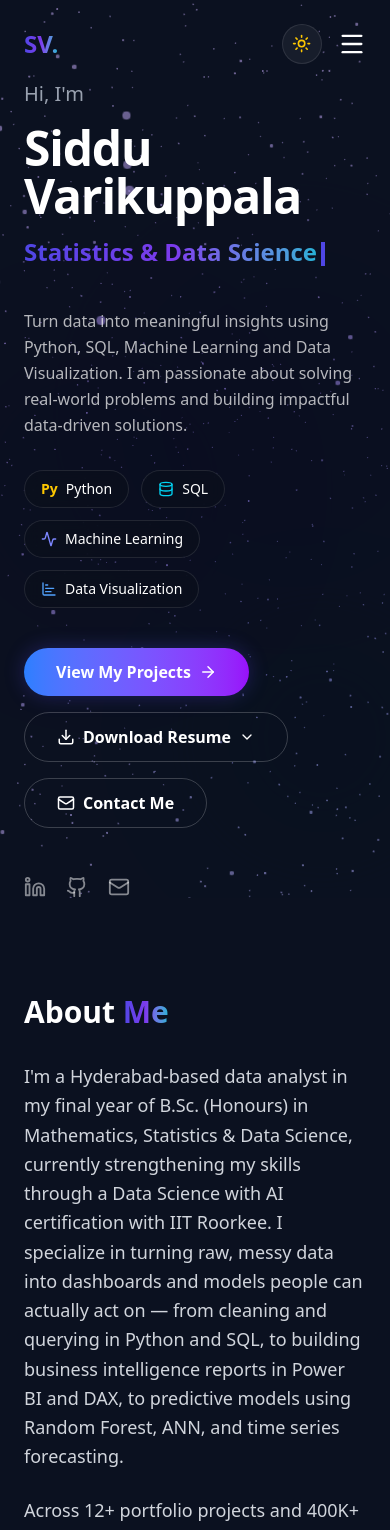
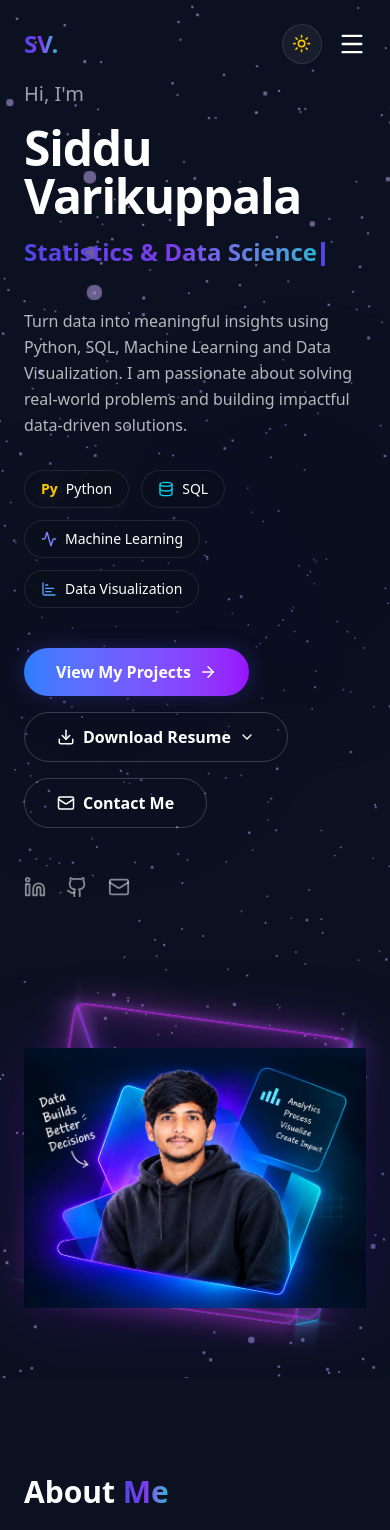
Before and after one commit to sidducv0528/siddu-portfolio-, a Next.js app: page / in a window 390 px wide. Shown: the top 1530 px of the page. Built offline with nearby package versions, Linux system fonts and the light colour scheme.

Commit message:
Show Hero photo on mobile

```diff
--- a/src/components/Hero.tsx
+++ b/src/components/Hero.tsx
@@ -159,7 +159,7 @@ export function Hero() {
         </motion.div>
 
         {/* Right Side: Visuals */}
-        <div className="relative h-[600px] w-full hidden lg:flex items-center justify-center">
+        <div className="relative h-[400px] lg:h-[600px] w-full flex items-center justify-center mt-8 lg:mt-0">
           <motion.div
             initial={{ opacity: 0, scale: 0.9 }}
             animate={{ opacity: 1, scale: 1 }}
```
